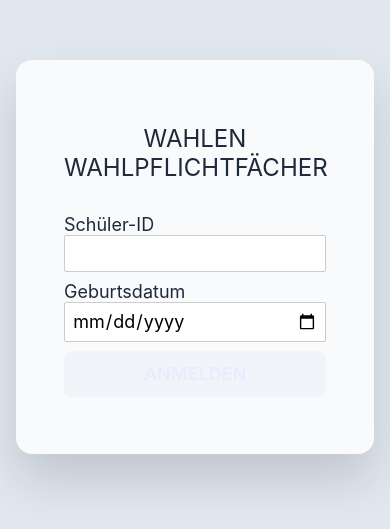
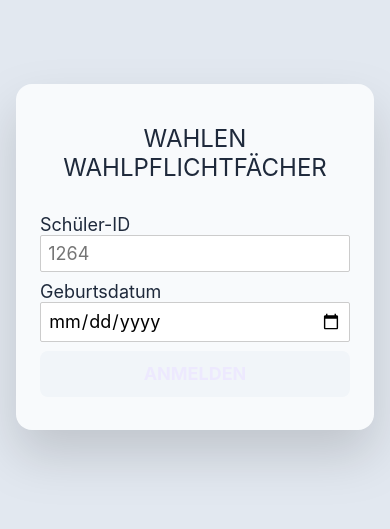
Before and after one commit to 3nt3/course-selection-page-but-worse, a Svelte app: page / in a window 390 px wide. Shown: the part 165-694 px from the top of the page. Built offline with nearby package versions, Linux system fonts and the light colour scheme.

Commit message:
improve all the things
Signed-off-by: 3nt3 <gott@3nt3.de>

```diff
--- a/src/App.svelte
+++ b/src/App.svelte
@@ -44,6 +44,7 @@
         // determine if request was successful
         if (!res.ok || !data["id"]) {
             error = true;
+            data = null;
         }
 
         primarySelection = data["erstwahl"];
@@ -171,9 +172,9 @@
             <h1>Wahlen Wahlpflichtfächer</h1>
             <form on:submit|preventDefault={fetchUserInfo}>
                 <label for="id">Schüler-ID</label>
-                <input name="id" type="number" bind:value={id} />
+                <input name="id" type="number" placeholder="1264" bind:value={id} />
                 <label for="birthDate">Geburtsdatum</label>
-                <input name="birthDate" type="date" bind:value={birthDate} />
+                <input name="birthDate" type="date" placeholder="13.12.2007" bind:value={birthDate} />
                 <input
                     type="submit"
                     value="Anmelden"
@@ -332,6 +333,8 @@
             h1 {
                 font-size: 1.5rem;
             }
+
+            padding: 1.5rem;
         }
 
         #subject-choices {
```
